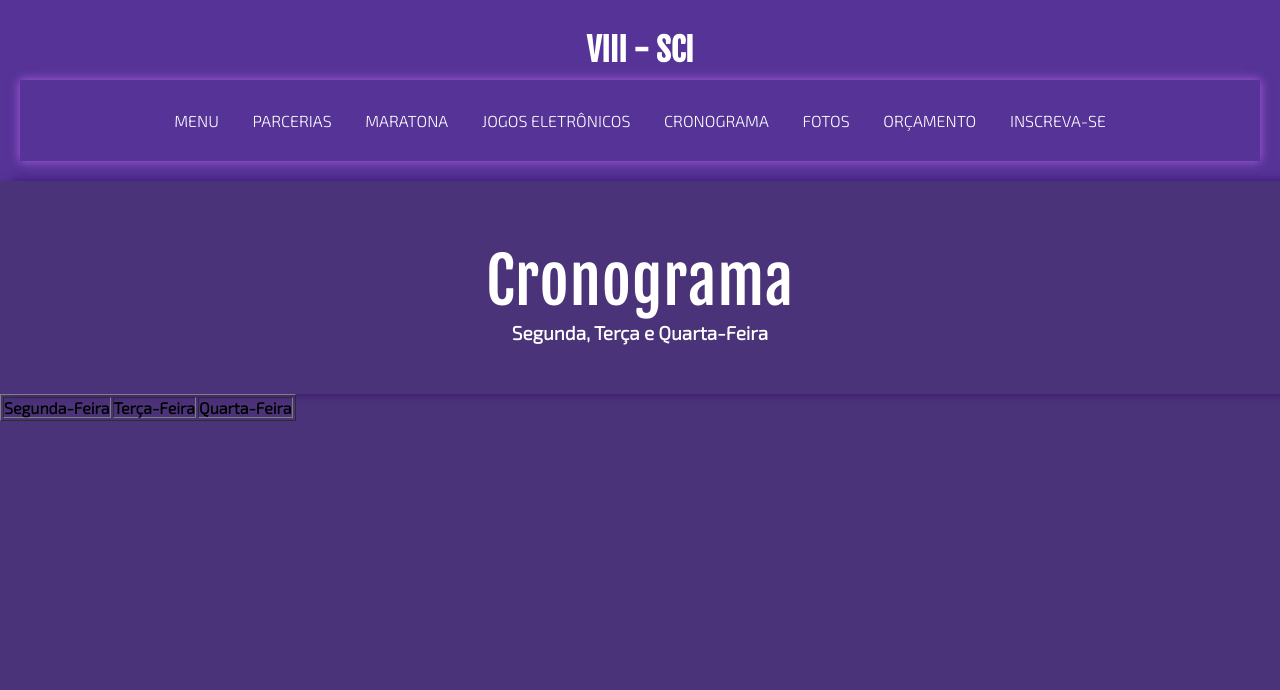
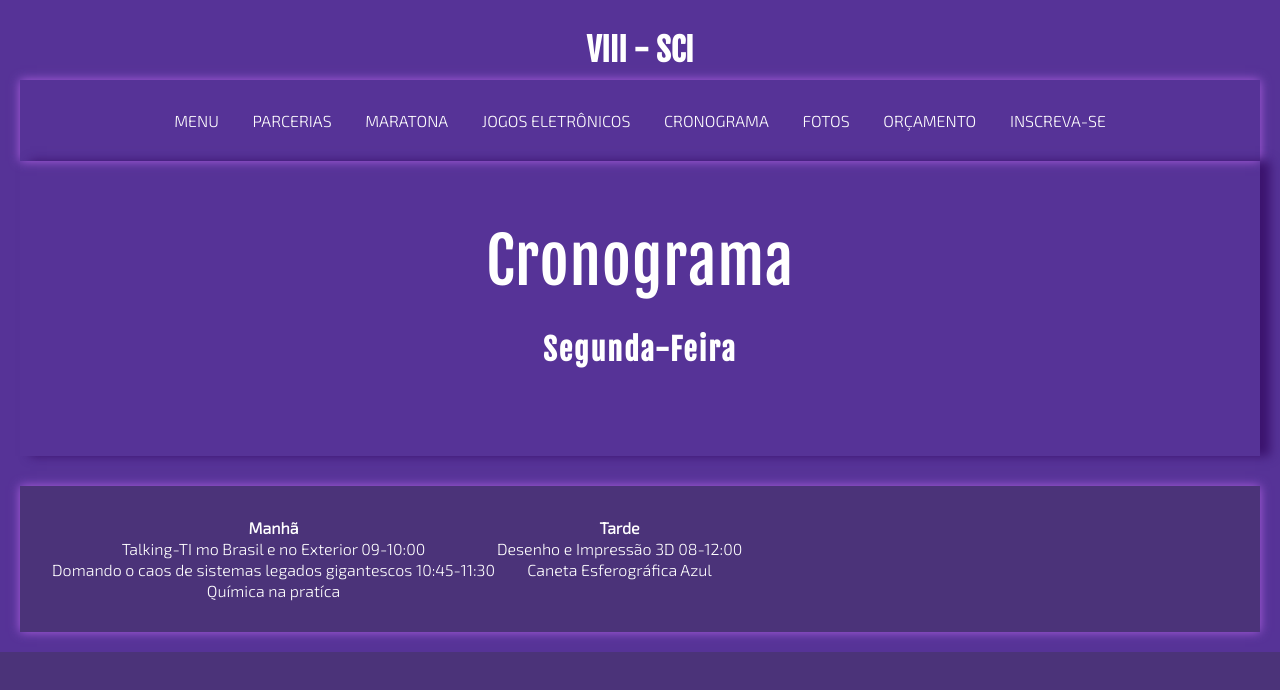
Before and after one commit to yaskaramanenti/semana_academica, a plain HTML site: page cronograma.html in a window 1280 px wide. Drawn offline with nearby package versions, Linux system fonts and the light colour scheme.

Commit message:
adiconei alguns detalhes

```diff
--- a/assets/css/animação.css
+++ b/assets/css/animação.css
@@ -1,4 +1,4 @@
-/*Auxílio para o carrosel de imagens funcionar*/
+/*funcionamento do carrossel de imagens*/
 
 @keyframes animacao {
     0% {margin-left: 0; }
--- a/cronograma.html
+++ b/cronograma.html
@@ -29,23 +29,38 @@
                 <li><a href="inscricao.html">Inscreva-se</a></li>
             </ul>
         </nav>
-    </header>
+        <!--nao sei o que fazer aq mim help-->
+        <section>
             <div class="texto">
                 <div>
                     <h1>Cronograma</h1>
-        <h2>Segunda, Terça e Quarta-Feira</h2>
                 </div>
+                <h3>Segunda-Feira</h3>
             </div>
-    <section class="tabela">
-           <table border 0.5>
+
+        </section>
+        <div class="container">
+            <table class="bordered striped centered">
                 <thead>
                     <tr>
-                    <th>Segunda-Feira</th>
-                    <th>Terça-Feira</th>
-                    <th>Quarta-Feira</th>
+                        <th>Manhã</th>
+                        <th>Tarde</th>
                     </tr>
                 </thead>
+                <tbody>
+                    <tr>
+                        <td>Talking-TI mo Brasil e no Exterior 09-10:00</td>
+                        <td>Desenho e Impressão 3D 08-12:00</td>
+                    </tr>
+                    <tr>
+                        <td>Domando o caos de sistemas legados gigantescos 10:45-11:30</td>
+                        <td>Caneta Esferográfica Azul</td>
+                    </tr>
+                    <tr>
+                        <td>Química na pratíca </td>
+                    </tr>
+                </tbody>
             </table>
-    </section>
+        </div>
 </body>
 </html>
```
Also changed, not shown: assets/css/estilos.css (+9 -21 lines), index.html (+24 -3 lines), jogos.html (+1 -0 lines). Lines whose indentation alone changed are shown as unchanged.
